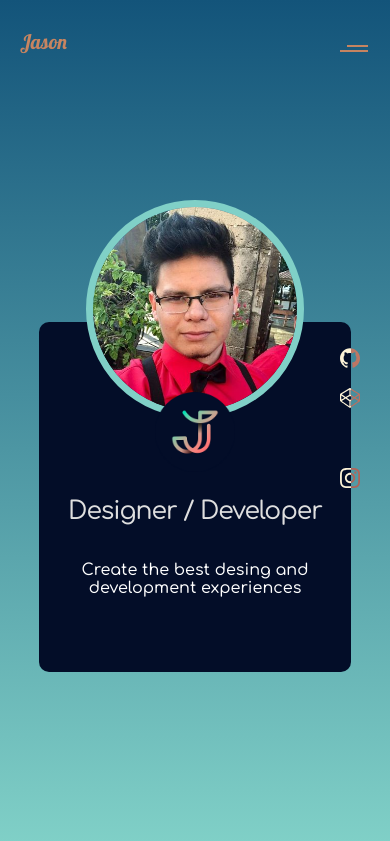
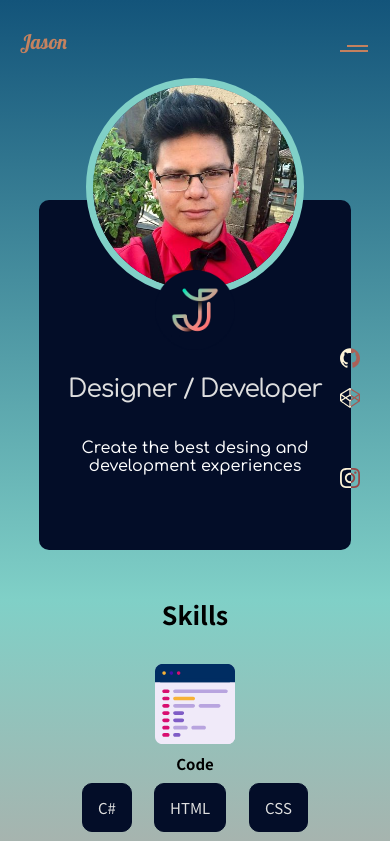
Before and after one commit to Jason171096/MyBlog, a plain HTML site: page index.html in a window 390 px wide. Shown: the top 841 px of the page. Drawn offline with Linux system fonts and the light colour scheme.

Commit message:
Improvement in header, adapted in mobile and desktop

```diff
--- a/styles/desktop.css
+++ b/styles/desktop.css
@@ -1,3 +1,7 @@
+header {
+    height: 100vh;
+}
+
 .description-container h1 {
     letter-spacing: 0px;
 }
--- a/styles/phone.css
+++ b/styles/phone.css
@@ -210,7 +210,7 @@ header {
     justify-content: center;
     align-items: center;
     width: 100%;
-    height: 100vh;
+    height: 600px;
     background: var(--gradient);
     /* animation: bg-pan-left 8s both; */
 }
```
